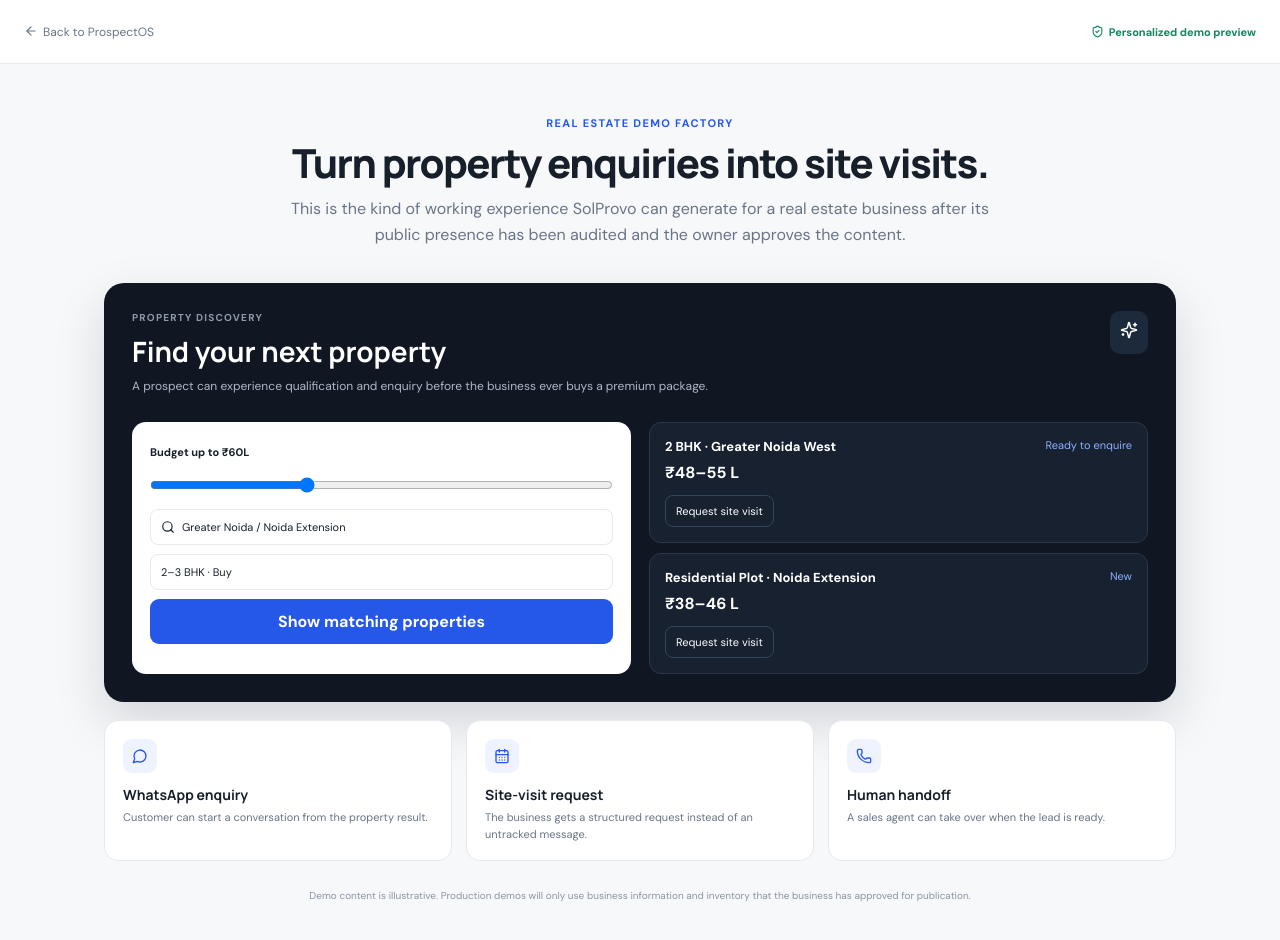
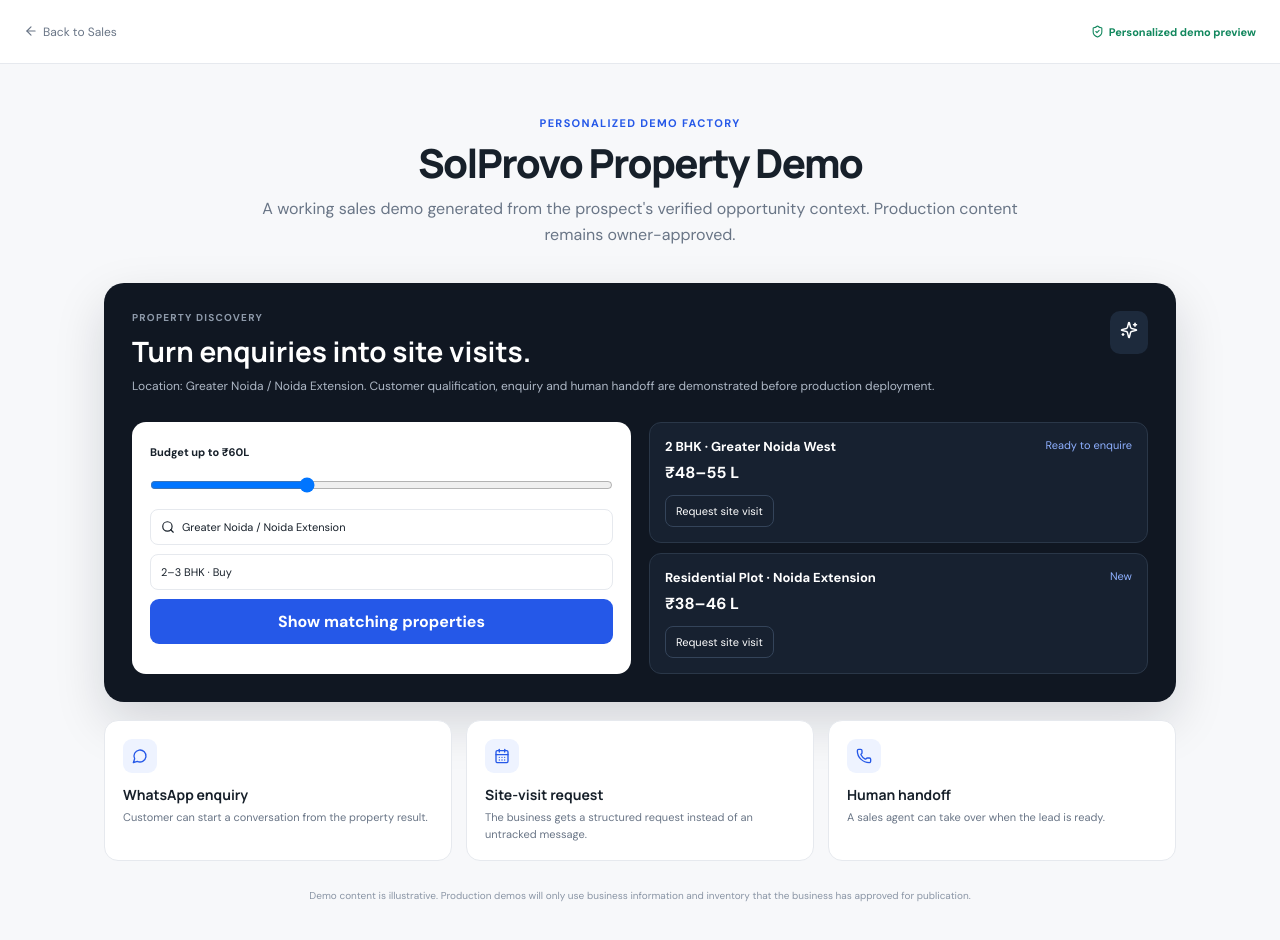
Before and after one commit to rohansindhu82-collab/SolProvo, a Next.js app: page /demo in a window 1280 px wide. Shown: the top 940 px of the page. Built offline with nearby package versions, Linux system fonts and the light colour scheme.

Commit message:
feat: personalize demo from saved prospect

```diff
--- a/app/demo/page.tsx
+++ b/app/demo/page.tsx
@@ -1,8 +1,9 @@
 "use client";
 
-import { useMemo, useState } from "react";
+import { useEffect, useMemo, useState } from "react";
 import Link from "next/link";
-import { ArrowLeft, CalendarDays, CheckCircle2, MessageCircle, Phone, Search, ShieldCheck, Sparkles } from "lucide-react";
+import { ArrowLeft, CalendarDays, CheckCircle2, MessageCircle, Phone, Search, ShieldCheck, Sparkles, Target } from "lucide-react";
+import { loadProspects, type WorkspaceProspect } from "@/lib/workspace";
 
 const sampleProperties = [
   { name: "2 BHK · Greater Noida West", price: "₹48–55 L", tag: "Ready to enquire" },
@@ -11,31 +12,25 @@
 ];
 
 export default function DemoFactoryPage() {
-  const [budget, setBudget] = useState(60);
-  const [submitted, setSubmitted] = useState(false);
-  const matches = useMemo(() => sampleProperties.filter((_, i) => budget >= [55, 70, 46][i] || i === 0), [budget]);
+  const [budget,setBudget]=useState(60),[submitted,setSubmitted]=useState(false),[prospect,setProspect]=useState<WorkspaceProspect|null>(null);
+  useEffect(()=>{const id=new URLSearchParams(window.location.search).get("prospect");if(id)setProspect(loadProspects().find(p=>p.id===id)||null)},[]);
+  const matches=useMemo(()=>sampleProperties.filter((_,i)=>budget>=[55,70,46][i]||i===0),[budget]);
+  const businessName=prospect?.name||"SolProvo Property Demo";
+  const location=prospect?.location||"Greater Noida / Noida Extension";
+  const service=prospect?.recommendedService||"Property enquiry + site-visit funnel";
 
-  return <main style={{ minHeight: "100vh", background: "#f7f8fa", color: "#17202a", fontFamily: "DM Sans,system-ui" }}>
-    <header style={{ height: 64, background: "#fff", borderBottom: "1px solid #e6e9ee", display: "flex", alignItems: "center", justifyContent: "space-between", padding: "0 24px" }}>
-      <Link href="/" style={{ color: "#697586", textDecoration: "none", fontSize: 12 }}><ArrowLeft size={14} style={{ verticalAlign: "-2px", marginRight: 5 }} />Back to ProspectOS</Link>
-      <span style={{ fontSize: 11, color: "#11875d", fontWeight: 700 }}><ShieldCheck size={13} style={{ verticalAlign: "-2px", marginRight: 5 }} />Personalized demo preview</span>
-    </header>
-    <section style={{ maxWidth: 1120, margin: "0 auto", padding: "52px 24px" }}>
-      <div style={{ textAlign: "center", maxWidth: 720, margin: "0 auto 36px" }}><div style={{ fontSize: 11, fontWeight: 800, letterSpacing: ".12em", color: "#2558e8" }}>REAL ESTATE DEMO FACTORY</div><h1 style={{ fontFamily: "Manrope", fontSize: 40, letterSpacing: "-.04em", margin: "10px 0" }}>Turn property enquiries into site visits.</h1><p style={{ color: "#697586", lineHeight: 1.6 }}>This is the kind of working experience SolProvo can generate for a real estate business after its public presence has been audited and the owner approves the content.</p></div>
-      <div style={{ background: "#101722", color: "#fff", borderRadius: 20, padding: 28, boxShadow: "0 20px 50px rgba(16,23,34,.15)" }}>
-        <div style={{ display: "flex", justifyContent: "space-between", gap: 20, alignItems: "start" }}><div><div style={{ color: "#8e9aaa", fontSize: 10, letterSpacing: ".12em", fontWeight: 800 }}>PROPERTY DISCOVERY</div><h2 style={{ fontFamily: "Manrope", fontSize: 28, margin: "8px 0" }}>Find your next property</h2><p style={{ color: "#aeb8c6", fontSize: 12 }}>A prospect can experience qualification and enquiry before the business ever buys a premium package.</p></div><div style={{ background: "#1d2a3c", padding: 10, borderRadius: 10 }}><Sparkles size={18} /></div></div>
-        <div style={{ display: "grid", gridTemplateColumns: "1fr 1fr", gap: 18, marginTop: 28 }}>
-          <div style={{ background: "#fff", color: "#17202a", borderRadius: 14, padding: 18 }}><label style={{ fontSize: 11, fontWeight: 700 }}>Budget up to ₹{budget}L</label><input type="range" min="40" max="100" value={budget} onChange={e=>setBudget(Number(e.target.value))} style={{ width: "100%", margin: "16px 0" }} /><div style={{ display: "grid", gap: 9 }}><div style={field}><Search size={14}/> Greater Noida / Noida Extension</div><div style={field}>2–3 BHK · Buy</div><button style={{ border: 0, background: "#2558e8", color: "#fff", padding: 12, borderRadius: 9, fontWeight: 700 }}>Show matching properties</button></div></div>
-          <div style={{ display: "grid", gap: 10 }}>{matches.map(p=><div key={p.name} style={{ background: "#172130", border: "1px solid #2a3748", borderRadius: 12, padding: 15 }}><div style={{ display: "flex", justifyContent: "space-between", gap: 10 }}><strong style={{ fontSize: 13 }}>{p.name}</strong><span style={{ color: "#8eb0ff", fontSize: 11 }}>{p.tag}</span></div><div style={{ marginTop: 7, color: "#fff", fontWeight: 800 }}>{p.price}</div><button onClick={()=>setSubmitted(true)} style={{ marginTop: 12, border: "1px solid #34445a", background: "transparent", color: "#fff", padding: "8px 10px", borderRadius: 8, fontSize: 11 }}>Request site visit</button></div>)}</div>
-        </div>
+  return <main style={{minHeight:"100vh",background:"#f7f8fa",color:"#17202a",fontFamily:"DM Sans,system-ui"}}>
+    <header style={{height:64,background:"#fff",borderBottom:"1px solid #e6e9ee",display:"flex",alignItems:"center",justifyContent:"space-between",padding:"0 24px"}}><Link href="/sales" style={{color:"#697586",textDecoration:"none",fontSize:12}}><ArrowLeft size={14} style={{verticalAlign:"-2px",marginRight:5}}/>Back to Sales</Link><span style={{fontSize:11,color:"#11875d",fontWeight:700}}><ShieldCheck size={13} style={{verticalAlign:"-2px",marginRight:5}}/>Personalized demo preview</span></header>
+    <section style={{maxWidth:1120,margin:"0 auto",padding:"52px 24px"}}>
+      <div style={{textAlign:"center",maxWidth:760,margin:"0 auto 36px"}}><div style={{fontSize:11,fontWeight:800,letterSpacing:".12em",color:"#2558e8"}}>PERSONALIZED DEMO FACTORY</div><h1 style={{fontFamily:"Manrope",fontSize:40,letterSpacing:"-.04em",margin:"10px 0"}}>{businessName}</h1><p style={{color:"#697586",lineHeight:1.6}}>A working sales demo generated from the prospect's verified opportunity context. Production content remains owner-approved.</p>{prospect&&<div style={{display:"inline-flex",gap:8,alignItems:"center",marginTop:10,padding:"7px 10px",borderRadius:999,background:"#eef3ff",color:"#2558e8",fontSize:11}}><Target size={12}/>Recommended: {service} · {prospect.recommendedPackage||"Starter"}</div>}</div>
+      <div style={{background:"#101722",color:"#fff",borderRadius:20,padding:28,boxShadow:"0 20px 50px rgba(16,23,34,.15)"}}>
+        <div style={{display:"flex",justifyContent:"space-between",gap:20,alignItems:"start"}}><div><div style={{color:"#8e9aaa",fontSize:10,letterSpacing:".12em",fontWeight:800}}>PROPERTY DISCOVERY</div><h2 style={{fontFamily:"Manrope",fontSize:28,margin:"8px 0"}}>Turn enquiries into site visits.</h2><p style={{color:"#aeb8c6",fontSize:12}}>Location: {location}. Customer qualification, enquiry and human handoff are demonstrated before production deployment.</p></div><div style={{background:"#1d2a3c",padding:10,borderRadius:10}}><Sparkles size={18}/></div></div>
+        <div style={{display:"grid",gridTemplateColumns:"1fr 1fr",gap:18,marginTop:28}}><div style={{background:"#fff",color:"#17202a",borderRadius:14,padding:18}}><label style={{fontSize:11,fontWeight:700}}>Budget up to ₹{budget}L</label><input type="range" min="40" max="100" value={budget} onChange={e=>setBudget(Number(e.target.value))} style={{width:"100%",margin:"16px 0"}}/><div style={{display:"grid",gap:9}}><div style={field}><Search size={14}/>{location}</div><div style={field}>2–3 BHK · Buy</div><button style={{border:0,background:"#2558e8",color:"#fff",padding:12,borderRadius:9,fontWeight:700}}>Show matching properties</button></div></div><div style={{display:"grid",gap:10}}>{matches.map(p=><div key={p.name} style={{background:"#172130",border:"1px solid #2a3748",borderRadius:12,padding:15}}><div style={{display:"flex",justifyContent:"space-between",gap:10}}><strong style={{fontSize:13}}>{p.name}</strong><span style={{color:"#8eb0ff",fontSize:11}}>{p.tag}</span></div><div style={{marginTop:7,color:"#fff",fontWeight:800}}>{p.price}</div><button onClick={()=>setSubmitted(true)} style={{marginTop:12,border:"1px solid #34445a",background:"transparent",color:"#fff",padding:"8px 10px",borderRadius:8,fontSize:11}}>Request site visit</button></div>)}</div></div>
       </div>
-      <div style={{ display: "grid", gridTemplateColumns: "repeat(3,1fr)", gap: 14, marginTop: 18 }}>
-        {[[MessageCircle,"WhatsApp enquiry","Customer can start a conversation from the property result."],[CalendarDays,"Site-visit request","The business gets a structured request instead of an untracked message."],[Phone,"Human handoff","A sales agent can take over when the lead is ready."]].map(([Icon,title,desc])=><div key={String(title)} style={{ background: "#fff", border: "1px solid #e6e9ee", borderRadius: 14, padding: 18 }}><div style={{ width: 34,height:34,borderRadius:9,background:"#eef3ff",display:"grid",placeItems:"center",color:"#2558e8" }}><Icon size={16}/></div><h3 style={{fontFamily:"Manrope",fontSize:14,margin:"12px 0 5px"}}>{String(title)}</h3><p style={{color:"#697586",fontSize:11,lineHeight:1.5}}>{String(desc)}</p></div>)}
-      </div>
-      {submitted && <div style={{ marginTop: 18, padding: 16, borderRadius: 12, background: "#e9f8f1", color: "#11875d", fontSize: 12 }}><CheckCircle2 size={15} style={{ verticalAlign: "-3px", marginRight: 6 }} />Demo lead captured. In the production BusinessOS flow this becomes a structured prospect/site-visit request for the business owner.</div>}
-      <p style={{ marginTop: 28, textAlign: "center", color: "#8a95a5", fontSize: 10 }}>Demo content is illustrative. Production demos will only use business information and inventory that the business has approved for publication.</p>
+      <div style={{display:"grid",gridTemplateColumns:"repeat(3,1fr)",gap:14,marginTop:18}}>{[[MessageCircle,"WhatsApp enquiry","Customer can start a conversation from the property result."],[CalendarDays,"Site-visit request","The business gets a structured request instead of an untracked message."],[Phone,"Human handoff","A sales agent can take over when the lead is ready."]].map(([Icon,title,desc])=><div key={String(title)} style={{background:"#fff",border:"1px solid #e6e9ee",borderRadius:14,padding:18}}><div style={{width:34,height:34,borderRadius:9,background:"#eef3ff",display:"grid",placeItems:"center",color:"#2558e8"}}><Icon size={16}/></div><h3 style={{fontFamily:"Manrope",fontSize:14,margin:"12px 0 5px"}}>{String(title)}</h3><p style={{color:"#697586",fontSize:11,lineHeight:1.5}}>{String(desc)}</p></div>)}</div>
+      {submitted&&<div style={{marginTop:18,padding:16,borderRadius:12,background:"#e9f8f1",color:"#11875d",fontSize:12}}><CheckCircle2 size={15} style={{verticalAlign:"-3px",marginRight:6}}/>Demo lead captured. In production this becomes a structured lead/site-visit request in BusinessOS.</div>}
+      <p style={{marginTop:28,textAlign:"center",color:"#8a95a5",fontSize:10}}>Demo content is illustrative. Production demos will only use business information and inventory that the business has approved for publication.</p>
     </section>
   </main>
 }
-
-const field: React.CSSProperties = { border: "1px solid #e6e9ee", borderRadius: 8, padding: 10, fontSize: 11, display: "flex", alignItems: "center", gap: 7 };
+const field: React.CSSProperties={border:"1px solid #e6e9ee",borderRadius:8,padding:10,fontSize:11,display:"flex",alignItems:"center",gap:7};
```
